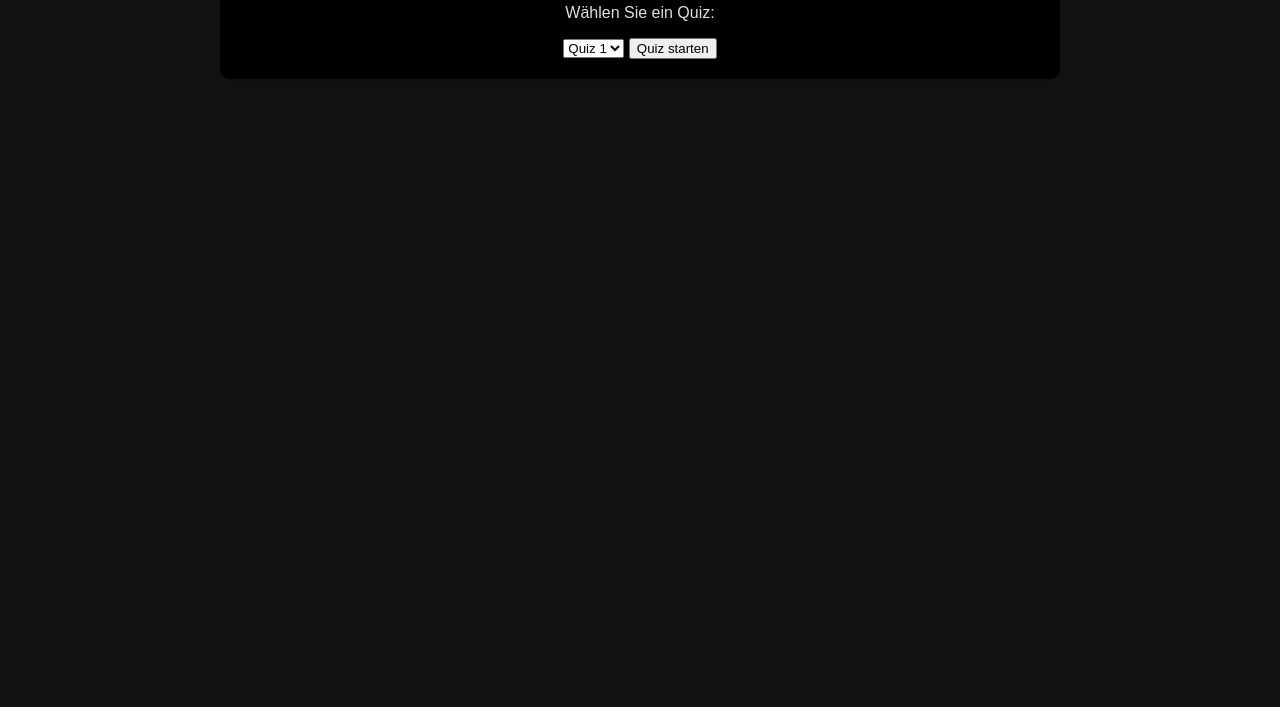
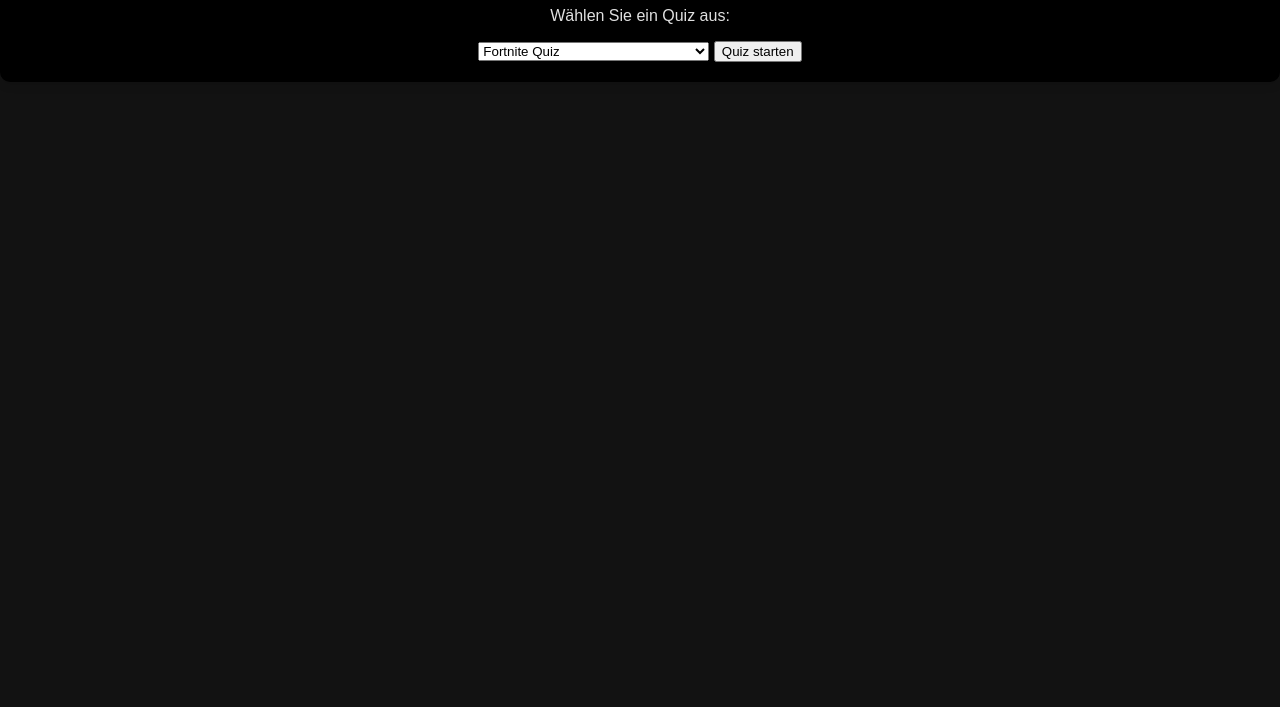
Before and after one commit to Lukas006/Lukas008-Website, a plain HTML site: page quiz.html in a window 1280 px wide. Shown: the part 93-800 px from the top of the page. Drawn offline with Linux system fonts and the light colour scheme.

Commit message:
added multiple Quizes
bit buggy cant go to the next questions

```diff
--- a/quiz.html
+++ b/quiz.html
@@ -3,36 +3,37 @@
 <head>
     <meta charset="UTF-8">
     <meta name="viewport" content="width=device-width, initial-scale=1.0">
-    <title>Quiz Start</title>
+    <title>Quiz Auswahl</title>
     <link rel="stylesheet" href="styles.css">
 </head>
 <body>
-    <div id="start-screen" class="container">
-        <header>
-            <h1>Willkommen zum Quiz!</h1>
-        </header>
+    <div id="start-screen">
+        <h1>Willkommen zum Quiz</h1>
+        <p>Wählen Sie ein Quiz aus:</p>
 
-        <p>Wählen Sie ein Quiz:</p>
+        <!-- Dropdown für Quiz-Auswahl -->
         <select id="quiz-selection">
-            <option value="1">Quiz 1</option>
-            <option value="2">Quiz 2</option>
+            <!-- Optionen werden dynamisch mit JavaScript geladen -->
         </select>
 
         <button id="start-button">Quiz starten</button>
     </div>
 
-    <div id="quiz-screen" class="container" style="display:none;">
-        <h2 id="question">Frage erscheint hier</h2>
-        <div id="options-container"></div>
+    <div id="quiz-screen" style="display: none;">
+        <h1 id="quiz-title"></h1>
+        <div id="question-container">
+            <p id="question"></p>
+            <div id="options-container"></div>
+        </div>
         <button id="confirm-button">Antwort bestätigen</button>
-        <button id="next-button" style="display:none;">Nächste Frage</button>
-        <p id="score">Punkte: 0</p>
+        <button id="next-button" style="display: block;">Nächste Frage</button>
     </div>
 
-    <div id="game-over-screen" class="container" style="display:none;">
-        <p id="final-score">Endstand: 0</p>
+    <div id="game-over-screen" style="display: none;">
+        <h1>Spiel beendet!</h1>
+        <p>Dein Punktestand: <span id="final-score">0</span></p>
         <button id="restart-button">Neustarten</button>
-        <button id="home-button">Zurück zur Startseite</button>
+        <button id="home-button">Zur Startseite</button>
     </div>
 
     <script src="quiz.js"></script>
--- a/quiz.js
+++ b/quiz.js
@@ -2,6 +2,7 @@ let currentQuestionIndex = 0;
 let score = 0;
 let questions = [];
 let quizStarted = false;
+let selectedQuiz = null;
 
 // Frage laden
 const loadQuiz = async (quizId) => {
@@ -9,34 +10,21 @@ const loadQuiz = async (quizId) => {
         const response = await fetch('quizquestions.json');
         const data = await response.json();
 
-        // Überprüfen, ob das gewählte Quiz existiert
-        questions = data.quizzes[quizId].questions; // Das richtige Quiz wird basierend auf der Auswahl geladen
-
-        if (questions && questions.length > 0) {
-            if (quizStarted) {
-                showQuestion();
-            }
+        // Finde das gewählte Quiz
+        const quiz = data.quizzes.find(q => q.id === quizId);
+        if (quiz) {
+            questions = quiz.questions;
+            document.getElementById('quiz-title').textContent = quiz.title;
+            showQuestion();
         } else {
-            console.error("Keine Fragen für das gewählte Quiz gefunden.");
+            console.error("Quiz nicht gefunden.");
         }
     } catch (error) {
-        console.error("Error loading quiz questions:", error);
+        console.error("Fehler beim Laden der Quiz-Daten:", error);
     }
 };
 
-// Start Screen - Quiz starten
-document.getElementById('start-button').addEventListener('click', () => {
-    const quizSelection = document.getElementById('quiz-selection').value;
-
-    // Startbildschirm ausblenden und Quiz-Bereich einblenden
-    document.getElementById('start-screen').style.display = 'none';
-    document.getElementById('quiz-screen').style.display = 'block';
-    quizStarted = true;
-
-    loadQuiz(quizSelection); // Das Quiz basierend auf der Auswahl des Nutzers laden
-});
-
-// Frage anzeigen
+// Fragen anzeigen
 const showQuestion = () => {
     const question = questions[currentQuestionIndex];
     const questionElement = document.getElementById('question');
@@ -47,7 +35,6 @@ const showQuestion = () => {
     questionElement.textContent = question.question;
     optionsContainer.innerHTML = '';
 
-    // Antwortoptionen als Checkboxen hinzufügen
     question.options.forEach((option, index) => {
         const optionElement = document.createElement('div');
         optionElement.classList.add('option');
@@ -66,11 +53,11 @@ const showQuestion = () => {
         optionsContainer.appendChild(optionElement);
     });
 
-    nextButton.style.display = 'none'; // Verstecke den "Next"-Button zu Beginn
-    confirmButton.style.display = 'inline-block'; // Zeige den "Confirm Answer"-Button an
+    nextButton.style.display = 'none';  // Verstecke "Next"-Button zu Beginn
+    confirmButton.style.display = 'inline-block';  // Zeige den "Confirm"-Button
 };
 
-// Antwort überprüfen und markieren
+// Antwort überprüfen
 const checkAnswer = () => {
     const question = questions[currentQuestionIndex];
     const selectedOptions = Array.from(document.querySelectorAll('#options-container input:checked'))
@@ -79,7 +66,6 @@ const checkAnswer = () => {
     const correctAnswers = question.answer;
     let isCorrect = selectedOptions.every(option => correctAnswers.includes(option)) && selectedOptions.length === correctAnswers.length;
 
-    // Markiere die Antworten
     const optionElements = document.querySelectorAll('#options-container .option');
 
     optionElements.forEach(optionElement => {
@@ -96,15 +82,14 @@ const checkAnswer = () => {
 
     if (isCorrect) {
         score++;
-        document.getElementById('score').textContent = `Score: ${score}`;
+        document.getElementById('score').textContent = `Punktestand: ${score}`;
     }
 
-    // Zeige den "Next"-Button, wenn die Antwort überprüft wurde
-    document.getElementById('next-button').style.display = 'inline-block';
-    document.getElementById('confirm-button').style.display = 'none'; // Verstecke den Bestätigen-Button
+    document.getElementById('next-button').style.display = 'block';  // Zeige "Next"-Button nach der Bestätigung
+    document.getElementById('confirm-button').style.display = 'none';  // Verstecke den "Confirm"-Button
 };
 
-// Zum nächsten Frage gehen
+// Nächste Frage
 const nextQuestion = () => {
     currentQuestionIndex++;
 
@@ -126,30 +111,57 @@ const endGame = () => {
 const resetQuiz = () => {
     currentQuestionIndex = 0;
     score = 0;
-    document.getElementById('score').textContent = `Score: 0`;
+    document.getElementById('score').textContent = `Punktestand: 0`;
     document.getElementById('game-over-screen').style.display = 'none';
     document.getElementById('start-screen').style.display = 'block';
 };
 
-// Neustarten des Quiz
-document.getElementById('restart-button').addEventListener('click', () => {
-    resetQuiz();
-    quizStarted = false;
-    loadQuiz();
-});
-
-// Zum Startbildschirm zurückkehren
+// Home Button
 document.getElementById('home-button').addEventListener('click', () => {
     resetQuiz();
     quizStarted = false;
     loadQuiz();
 });
 
-// "Next"-Button Eventlistener
+// Next Button
 document.getElementById('next-button').addEventListener('click', nextQuestion);
 
-// "Confirm"-Button Eventlistener
+// Confirm Button
 document.getElementById('confirm-button').addEventListener('click', checkAnswer);
 
-// Quiz starten
-loadQuiz();
+// Restart Button
+document.getElementById('restart-button').addEventListener('click', () => {
+    resetQuiz();
+    quizStarted = false;
+    loadQuiz(selectedQuiz);
+});
+
+// Start Quiz
+document.getElementById('start-button').addEventListener('click', () => {
+    selectedQuiz = document.getElementById('quiz-selection').value;
+    document.getElementById('start-screen').style.display = 'none';
+    document.getElementById('quiz-screen').style.display = 'block';
+    quizStarted = true;
+    loadQuiz(selectedQuiz);
+});
+
+// Quiz-Auswahl laden
+const loadQuizSelection = async () => {
+    try {
+        const response = await fetch('quizquestions.json');
+        const data = await response.json();
+
+        const quizSelect = document.getElementById('quiz-selection');
+        data.quizzes.forEach(quiz => {
+            const option = document.createElement('option');
+            option.value = quiz.id;
+            option.textContent = quiz.title;
+            quizSelect.appendChild(option);
+        });
+    } catch (error) {
+        console.error("Fehler beim Laden der Quiz-Auswahl:", error);
+    }
+};
+
+// Lade Quiz-Auswahl beim Laden der Seite
+loadQuizSelection();
--- a/quizquestions.json
+++ b/quizquestions.json
@@ -1,22 +1,284 @@
 {
-    "quizzes": {
-        "1": {
+    "quizzes": [
+      {
+        "id": "1",
+        "title": "Fortnite Quiz",
         "questions": [
           {
-                    "question": "Welche der folgenden Sprachen sind Programmiersprachen?",
-                    "options": ["Python", "HTML", "JavaScript", "CSS", "Java"],
-                    "answer": ["Python", "JavaScript", "Java"]
+            "question": "Welche der folgenden Waffen gab es in Fortnite?",
+            "options": ["Pumpgun", "AK-47", "Scar", "MG42", "P90"],
+            "answer": ["Pumpgun", "Scar", "P90"]
+          },
+          {
+            "question": "Was ist der Name der Insel, auf der Fortnite spielt?",
+            "options": ["Fortnite Island", "Battle Island", "The Island", "Tilted Towers", "Loot Lake"],
+            "answer": ["The Island"]
+          },
+          {
+            "question": "Was ist der seltenste Rang von Items in Fortnite?",
+            "options": ["Legendary", "Epic", "Rare", "Common", "Uncommon"],
+            "answer": ["Legendary"]
+          },
+          {
+            "question": "Welches Fahrzeug war in Fortnite Kapitel 2 Season 3 neu?",
+            "options": ["Schwimmmotorboot", "Auto", "Quadcrasher", "Lkw", "Schwimmflossen"],
+            "answer": ["Schwimmmotorboot"]
+          },
+          {
+            "question": "Welcher Battle Pass-Skin war in Season 4 von Fortnite verfügbar?",
+            "options": ["Iron Man", "Thor", "Black Panther", "Spider-Man", "Captain America"],
+            "answer": ["Thor", "Iron Man"]
+          },
+          {
+            "question": "Was ist der Hauptmodus von Fortnite?",
+            "options": ["Story", "Battle Royale", "Creative", "Save the World", "Zombie"],
+            "answer": ["Battle Royale"]
+          },
+          {
+            "question": "Welche der folgenden Items wurden in Fortnite entfernt?",
+            "options": ["Pump Shotgun", "Silenced Pistol", "Chug Jug", "Thermal Scoped AR", "All of the above"],
+            "answer": ["All of the above"]
+          },
+          {
+            "question": "Welcher Skin ist als 'The Reaper' bekannt?",
+            "options": ["John Wick", "Agent Jonesy", "Rust Lord", "The Visitor", "Midas"],
+            "answer": ["John Wick"]
+          },
+          {
+            "question": "Was ist der größte Vorteil der 'Zero Build' Spielweise in Fortnite?",
+            "options": ["Keine Waffen", "Keine Bauoptionen", "Schnellere Bewegung", "Verbesserte Ressourcen", "Weniger Schaden"],
+            "answer": ["Keine Bauoptionen"]
+          },
+          {
+            "question": "Welche Charaktere gehören zu den 'Seven' in Fortnite?",
+            "options": ["The Foundation", "The Scientist", "The Imagined", "Jonesy", "Raven"],
+            "answer": ["The Foundation", "The Scientist", "The Imagined"]
           }
         ]
       },
-        "2": {
+      {
+        "id": "2",
+        "title": "Minecraft Quiz",
         "questions": [
           {
-                    "question": "Welche Zahlen sind Primzahlen?",
-                    "options": ["2", "4", "5", "9", "7"],
-                    "answer": ["2", "5", "7"]
+            "question": "Welche der folgenden Materialien sind in Minecraft die stärksten?",
+            "options": ["Diamant", "Eisen", "Netherite", "Gold", "Stein"],
+            "answer": ["Netherite", "Diamant"]
+          },
+          {
+            "question": "Welche der folgenden Kreaturen können in Minecraft gezähmt werden?",
+            "options": ["Schaf", "Wolf", "Ozelot", "Schneeeule", "Pferd"],
+            "answer": ["Wolf", "Ozelot", "Pferd"]
+          },
+          {
+            "question": "Was ist der höchste Wert, den ein Block in Minecraft haben kann?",
+            "options": ["255", "16", "64", "1024", "8192"],
+            "answer": ["255"]
+          },
+          {
+            "question": "Welche der folgenden Items gibt es in Minecraft?",
+            "options": ["Blaze Powder", "Enderpearl", "Dragon's Breath", "Lava Bucket", "TNT Block"],
+            "answer": ["Blaze Powder", "Enderpearl", "Dragon's Breath"]
+          },
+          {
+            "question": "Welche Kreatur spawnt in Nether-Festungen?",
+            "options": ["Blaze", "Ghast", "Enderman", "Wither Skeleton", "Zombie Pigman"],
+            "answer": ["Blaze", "Wither Skeleton"]
+          },
+          {
+            "question": "Was ist der Effekt von 'Levitation' in Minecraft?",
+            "options": ["Verlangsamt die Bewegung", "Lässt dich in die Luft steigen", "Verschwindet die Kreatur", "Beschleunigt die Bewegung", "Kreisende Bewegung"],
+            "answer": ["Lässt dich in die Luft steigen"]
+          },
+          {
+            "question": "Wie nennt man das Farmen von XP in Minecraft?",
+            "options": ["Grinden", "Mining", "XP-Sammlung", "Kommando", "Schlachten"],
+            "answer": ["Grinden"]
+          },
+          {
+            "question": "Welche der folgenden Strukturen sind in Minecraft vorhanden?",
+            "options": ["Dschungeltempel", "Pyramide", "Festung", "Dorf", "Zitadelle"],
+            "answer": ["Dschungeltempel", "Pyramide", "Festung", "Dorf"]
+          },
+          {
+            "question": "Was passiert, wenn du in den Nether gehst?",
+            "options": ["Kriegsgebiet", "Erhältst bessere Items", "Neue Monster erscheinen", "Verlässt die Dimension", "Verlorene Gesundheit"],
+            "answer": ["Neue Monster erscheinen"]
+          },
+          {
+            "question": "Welche der folgenden Biome gibt es in Minecraft?",
+            "options": ["Ozean", "Dschungel", "Wüste", "Eiswüste", "Regenwald"],
+            "answer": ["Ozean", "Dschungel", "Wüste", "Eiswüste"]
+          }
+        ]
+      },
+      {
+        "id": "3",
+        "title": "Allgemeinwissen Deutschland Quiz",
+        "questions": [
+          {
+            "question": "Was ist die Hauptstadt von Deutschland?",
+            "options": ["Berlin", "Hamburg", "München", "Köln", "Frankfurt"],
+            "answer": ["Berlin"]
+          },
+          {
+            "question": "Welche Farbe hat die Flagge von Deutschland?",
+            "options": ["Rot, Gelb, Schwarz", "Blau, Weiß, Rot", "Grün, Weiß, Schwarz", "Schwarz, Rot, Gold", "Rot, Weiß, Blau"],
+            "answer": ["Schwarz, Rot, Gold"]
+          },
+          {
+            "question": "Wann wurde die Mauer zwischen Ost- und Westdeutschland geöffnet?",
+            "options": ["1989", "1990", "1987", "1992", "1985"],
+            "answer": ["1989"]
+          },
+          {
+            "question": "Welcher berühmte deutsche Physiker entwickelte die Relativitätstheorie?",
+            "options": ["Max Planck", "Werner Heisenberg", "Albert Einstein", "Nikola Tesla", "Otto Hahn"],
+            "answer": ["Albert Einstein"]
+          },
+          {
+            "question": "Was ist der höchste Berg in Deutschland?",
+            "options": ["Zugspitze", "Brocken", "Fichtelgebirge", "Watzmann", "Kaisergebirge"],
+            "answer": ["Zugspitze"]
+          },
+          {
+            "question": "Welcher Fluss fließt durch Köln?",
+            "options": ["Donau", "Main", "Elbe", "Rhein", "Oder"],
+            "answer": ["Rhein"]
+          },
+          {
+            "question": "Wie heißt die größte deutsche Insel?",
+            "options": ["Sylt", "Usedom", "Rügen", "Fehmarn", "Borkum"],
+            "answer": ["Rügen"]
+          },
+          {
+            "question": "Wer war der erste Bundeskanzler der Bundesrepublik Deutschland?",
+            "options": ["Helmut Kohl", "Angela Merkel", "Konrad Adenauer", "Willy Brandt", "Gerhard Schröder"],
+            "answer": ["Konrad Adenauer"]
+          },
+          {
+            "question": "Was ist das größte Bundesland von Deutschland?",
+            "options": ["Bayern", "Nordrhein-Westfalen", "Sachsen", "Brandenburg", "Hessen"],
+            "answer": ["Bayern"]
+          },
+          {
+            "question": "Welche der folgenden Städte liegt in Deutschland?",
+            "options": ["Paris", "Amsterdam", "Wien", "München", "Brüssel"],
+            "answer": ["München"]
+          }
+        ]
+      },
+      {
+        "id": "4",
+        "title": "Deutschland Hauptstädte Quiz",
+        "questions": [
+          {
+            "question": "Was ist die Hauptstadt von Bayern?",
+            "options": ["München", "Nürnberg", "Augsburg", "Würzburg", "Regensburg"],
+            "answer": ["München"]
+          },
+          {
+            "question": "Was ist die Hauptstadt von Nordrhein-Westfalen?",
+            "options": ["Düsseldorf", "Köln", "Essen", "Dortmund", "Bielefeld"],
+            "answer": ["Düsseldorf"]
+          },
+          {
+            "question": "Was ist die Hauptstadt von Hessen?",
+            "options": ["Frankfurt", "Wiesbaden", "Marburg", "Kassel", "Gießen"],
+            "answer": ["Wiesbaden"]
+          },
+          {
+            "question": "Was ist die Hauptstadt von Sachsen?",
+            "options": ["Leipzig", "Dresden", "Chemnitz", "Zwickau", "Cottbus"],
+            "answer": ["Dresden"]
+          },
+          {
+            "question": "Was ist die Hauptstadt von Niedersachsen?",
+            "options": ["Hannover", "Bremen", "Braunschweig", "Göttingen", "Oldenburg"],
+            "answer": ["Hannover"]
+          },
+          {
+            "question": "Was ist die Hauptstadt von Baden-Württemberg?",
+            "options": ["Stuttgart", "Mannheim", "Karlsruhe", "Freiburg", "Heidelberg"],
+            "answer": ["Stuttgart"]
+          },
+          {
+            "question": "Was ist die Hauptstadt von Brandenburg?",
+            "options": ["Potsdam", "Cottbus", "Frankfurt (Oder)", "Neubranden", "Brandenburg an der Havel"],
+            "answer": ["Potsdam"]
+          },
+          {
+            "question": "Was ist die Hauptstadt von Rheinland-Pfalz?",
+            "options": ["Mainz", "Koblenz", "Trier", "Ludwigshafen", "Neustadt an der Weinstraße"],
+            "answer": ["Mainz"]
+          },
+          {
+            "question": "Was ist die Hauptstadt von Thüringen?",
+            "options": ["Erfurt", "Jena", "Weimar", "Gera", "Altenburg"],
+            "answer": ["Erfurt"]
+          },
+          {
+            "question": "Was ist die Hauptstadt von Mecklenburg-Vorpommern?",
+            "options": ["Schwerin", "Rostock", "Greifswald", "Stralsund", "Neubranden"],
+            "answer": ["Schwerin"]
+          }
+        ]
+      },
+      {
+        "id": "5",
+        "title": "Programmieren Quiz",
+        "questions": [
+          {
+            "question": "Was ist eine Schleife in der Programmierung?",
+            "options": ["Ein einzelner Befehl", "Eine bedingte Anweisung", "Ein Block von Code, der mehrfach ausgeführt wird", "Ein Datentyp", "Ein Fehler"],
+            "answer": ["Ein Block von Code, der mehrfach ausgeführt wird"]
+          },
+          {
+            "question": "Was bedeutet 'API' in der Programmierung?",
+            "options": ["Application Protocol Interface", "Application Programming Interface", "Automated Programming Instance", "Algorithmic Processing Integration", "Application Public Interface"],
+            "answer": ["Application Programming Interface"]
+          },
+          {
+            "question": "Welche Programmiersprache wird häufig für Webentwicklung verwendet?",
+            "options": ["Java", "C#", "Python", "JavaScript", "Ruby"],
+            "answer": ["JavaScript"]
+          },
+          {
+            "question": "Was ist der Zweck von Variablen in der Programmierung?",
+            "options": ["Speichern von Daten", "Erstellen von Funktionen", "Steuern der Programmausführung", "Definieren von Klassen", "Erstellen von Dateien"],
+            "answer": ["Speichern von Daten"]
+          },
+          {
+            "question": "Welche der folgenden sind populäre Programmiersprachen?",
+            "options": ["Python", "Java", "C++", "Swift", "HTML"],
+            "answer": ["Python", "Java", "C++", "Swift"]
+          },
+          {
+            "question": "Was ist eine if-Anweisung?",
+            "options": ["Ein Befehl, der die Ausführung eines Programms anzeigt", "Eine bedingte Anweisung", "Ein Schleifenbefehl", "Ein Datentyp", "Eine Methode zum Sortieren"],
+            "answer": ["Eine bedingte Anweisung"]
+          },
+          {
+            "question": "Was ist eine Funktion in der Programmierung?",
+            "options": ["Ein Datentyp", "Ein Block von Code, der eine bestimmte Aufgabe ausführt", "Ein Fehler", "Ein Schleifenbefehl", "Ein Fehlerbehebungsprozess"],
+            "answer": ["Ein Block von Code, der eine bestimmte Aufgabe ausführt"]
+          },
+          {
+            "question": "Welche der folgenden Technologien wird für die Entwicklung von Websites verwendet?",
+            "options": ["HTML", "CSS", "JavaScript", "PHP", "SQL"],
+            "answer": ["HTML", "CSS", "JavaScript", "PHP"]
+          },
+          {
+            "question": "Was ist der Unterschied zwischen einer Liste und einem Set in Python?",
+            "options": ["Listen sind geordnet, Sets nicht", "Listen sind unveränderlich, Sets nicht", "Sets haben Duplikate, Listen nicht", "Listen enthalten Zahlen, Sets nicht", "Es gibt keinen Unterschied"],
+            "answer": ["Listen sind geordnet, Sets nicht"]
+          },
+          {
+            "question": "Was bedeutet 'debuggen' in der Programmierung?",
+            "options": ["Code ohne Fehler ausführen", "Fehler im Code suchen und beheben", "Code schneller ausführen", "Code in eine andere Sprache umwandeln", "Funktionen im Code erstellen"],
+            "answer": ["Fehler im Code suchen und beheben"]
           }
         ]
       }
+    ]
   }
-}
```
Lines whose indentation alone changed are shown as unchanged.
